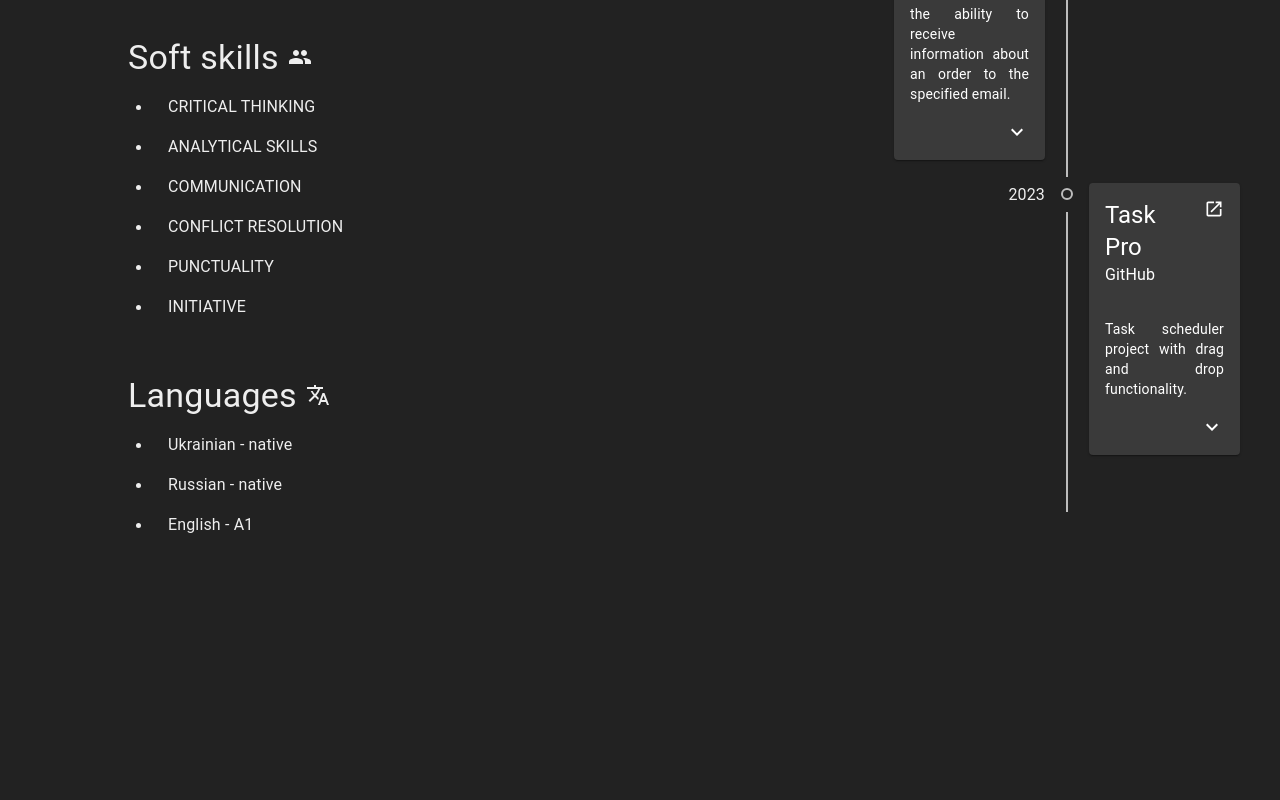
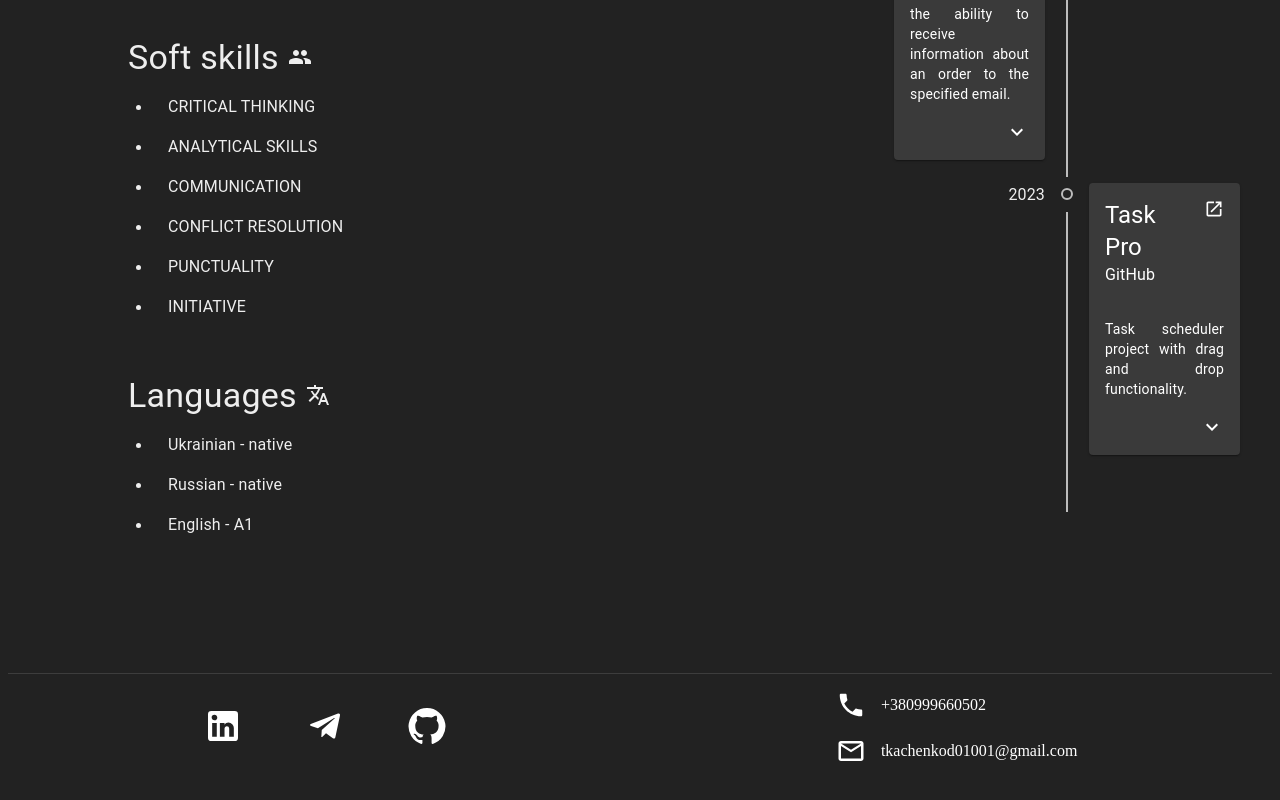
Before and after one commit to Tkachenko01001/portfolioo, a Next.js app: page / in a window 1280 px wide. Shown: the part 759-1559 px from the top of the page. Before the commit the page ends 1440 px from the top, so only its background shows below. Built offline with nearby package versions, Linux system fonts and the light colour scheme.

Commit message:
Update page.tsx

```diff
--- a/app/page.tsx
+++ b/app/page.tsx
@@ -1,6 +1,6 @@
 'use client'
 import { useState } from "react";
-import { Box, Avatar, Typography, List, ListItem, Divider, Link } from "@mui/material"
+import { Box, Avatar, Typography, List, ListItem, Link } from "@mui/material"
 import PersonIcon from '@mui/icons-material/Person';
 import ComputerOutlinedIcon from '@mui/icons-material/ComputerOutlined';
 import GroupIcon from '@mui/icons-material/Group';
@@ -23,11 +23,17 @@ import CardActions from '@mui/material/CardActions';
 import Collapse from '@mui/material/Collapse';
 import IconButton, { IconButtonProps } from '@mui/material/IconButton';
 import ExpandMoreIcon from '@mui/icons-material/ExpandMore';
-import WebIcon from '@mui/icons-material/Web';
 import OpenInNewIcon from '@mui/icons-material/OpenInNew';
+import LinkedInIcon from '@mui/icons-material/LinkedIn';
+import TelegramIcon from '@mui/icons-material/Telegram';
+import GitHubIcon from '@mui/icons-material/GitHub';
+import PhoneIcon from '@mui/icons-material/Phone';
+import EmailOutlinedIcon from '@mui/icons-material/EmailOutlined';
 
 import Chip from '@mui/material/Chip';
 import Stack from '@mui/material/Stack';
+import Divider from '@mui/material/Divider';
+
 
 type ProjectInterface = {
   title: string,
@@ -265,7 +271,7 @@ export default function Home() {
               <Typography variant="h4">
                 Tech stack <ComputerOutlinedIcon />
               </Typography>
-            <List sx={{paddingLeft: '24px'}}>
+              <List sx={{ paddingLeft: '24px' }}>
                 {TECH_STACK.map((technology) => (
                   <ListItem key={technology} sx={{ listStyleType: 'disc', display: 'list-item' }}>
                     <Typography variant="body1">
@@ -279,7 +285,7 @@ export default function Home() {
               <Typography variant="h4">
                 Soft skills <GroupIcon />
               </Typography>
-            <List sx={{paddingLeft: '24px'}}>
+              <List sx={{ paddingLeft: '24px' }}>
                 {SOFT_SKILLS.map((skill) => (
                   <ListItem key={skill} sx={{ listStyleType: 'disc', display: 'list-item' }}>
                     <Typography variant="body1">
@@ -293,7 +299,7 @@ export default function Home() {
               <Typography variant="h4">
                 Languages <TranslateIcon />
               </Typography>
-            <List sx={{paddingLeft: '24px'}}>
+              <List sx={{ paddingLeft: '24px' }}>
                 {LANGUAGES.map((language) => (
                   <ListItem key={language} sx={{ listStyleType: 'disc', display: 'list-item' }}>
                     <Typography variant="body1">
@@ -305,12 +311,44 @@ export default function Home() {
             </Box>
           </Box>
         </Box>
-
         <Box pl={'80px'} pt={'88px'} maxWidth={900} width={'100%'}>
           <Typography variant="h4">Work experience</Typography>
           <OutlinedTimeline />
         </Box>
-
+      </Box>
+      <Divider sx={{borderColor: 'rgb(255 255 255 / 12%)'}} />
+      <Box display={'flex'} alignItems={'center'} justifyContent={'space-around'} marginBottom={'72px'}>
+        <List sx={{ display: 'flex', gap: '30px' }}>
+          <ListItem>
+            <Link href="https://www.linkedin.com/in/denis-tkachenko-developer/" color={'#fff'}>
+              <LinkedInIcon sx={{ width: '40px', height: '40px', '&:hover': { color: '#0e76a8', transform: 'scale(1.2)', transition: 'ease 0.2s' } }} />
+            </Link>
+          </ListItem>
+          <ListItem>
+            <Link href="https://t.me/Tk_d_01" color={'#fff'}>
+              <TelegramIcon sx={{ width: '40px', height: '40px', '&:hover': { color: '#0e76a8', transform: 'scale(1.2)', transition: 'transform ease 0.2s' } }} />
+            </Link>
+          </ListItem>
+          <ListItem>
+            <Link href="https://github.com/Tkachenko01001" color={'#fff'}>
+              <GitHubIcon sx={{ width: '40px', height: '40px', '&:hover': { color: '#0e76a8', transform: 'scale(1.2)', transition: 'transform ease 0.2s' } }} />
+            </Link>
+          </ListItem>
+        </List>
+        <List>
+          <ListItem>
+            <Link href="tel:+380999660502" underline="hover" sx={{ display: 'flex', alignItems: 'center', gap: '15px', color: '#fff', '&:hover .icon': { transform: 'scale(1.2)', transition: 'transform 0.2s ease', color: '#0e76a8' } }}>
+              <PhoneIcon className="icon" sx={{ width: '30px', height: '30px', color: 'white' }} />
+              +380999660502
+            </Link>
+          </ListItem>
+          <ListItem>
+            <Link href="mailto:tkachenkod01001@gmail.com" underline="hover" sx={{ display: 'flex', alignItems: 'center', gap: '15px', color: '#fff', '&:hover .icon': { transform: 'scale(1.2)', transition: 'transform 0.2s ease', color: '#0e76a8' } }}>
+              <EmailOutlinedIcon className="icon" sx={{ width: '30px', height: '30px', color: 'white' }} />
+              tkachenkod01001@gmail.com
+            </Link>
+          </ListItem>
+        </List>
       </Box>
     </Fragment>
   )
```
Lines whose indentation alone changed are shown as unchanged.
